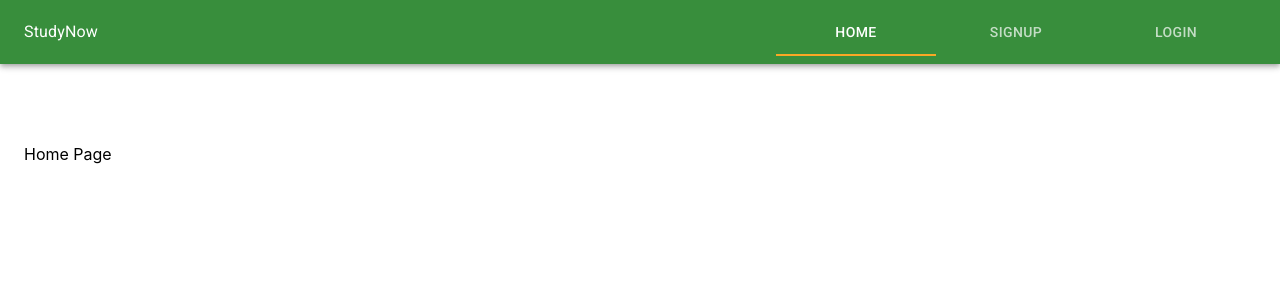
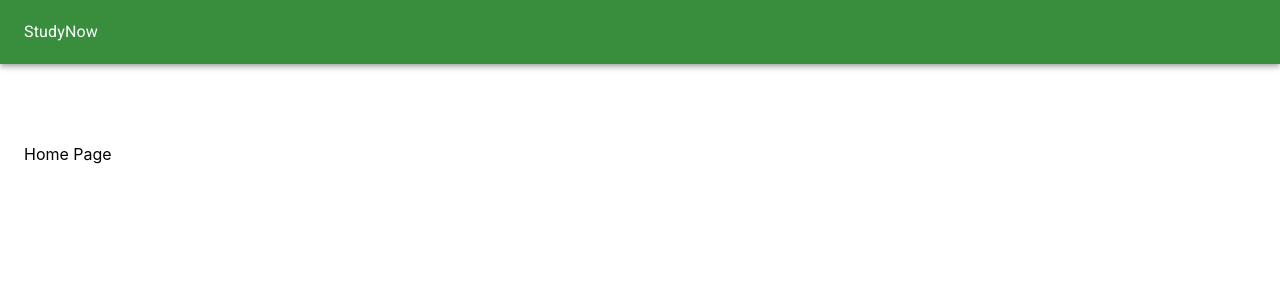
Before and after one commit to zachlloyd01/StudyNow, a React (Create React App) app in the folder client/: page / in a window 1280 px wide. Shown: the top 300 px of the page. Built offline with nearby package versions, Linux system fonts and the light colour scheme.

Commit message:
restructure, start of logic for passing props around

```diff
--- a/client/src/App.js
+++ b/client/src/App.js
@@ -2,9 +2,9 @@ import './App.css';
 import { green, yellow } from "@material-ui/core/colors";
 import { Container, createMuiTheme, ThemeProvider } from '@material-ui/core';
 import { BrowserRouter as Router, Switch, Route } from 'react-router-dom';
-import { Login, Signup, Home } from './pages';
-import { NavBar } from './components';
+import { Login, Signup, Home, NavBar } from './pages';
 import axios from 'axios';
+import { useState } from 'react';
 
 axios.defaults.baseURL = "http://localhost:8080";
 
@@ -21,10 +21,14 @@ function App() {
     }
   });
 
+  const [loggedIn, setLoggedIn] = useState(false);
+
+  const [navLinks, setNavLinks] = useState([]);
+
   return (
     <Router>
       <ThemeProvider theme={theme}>
-        <NavBar />
+        <NavBar links={navLinks} />
         <Container style={{marginTop: '10vh'}}>
           <Switch>
           <Route path="/" exact><Home /></Route>
--- a/client/src/components/index.js
+++ /dev/null
@@ -1,3 +0,0 @@
-import NavBar from './Navbar';
-
-export { NavBar };
--- a/client/src/components/Navbar.js
+++ b/client/src/pages/Navbar.js
@@ -4,11 +4,23 @@ import { useState } from "react";
 
 export default function NavBar(props) {
 
+    const [links, setLinks] = useState(props.links);
+
     const [value, setValue] = useState(window.location.pathname);
 
     const handleTabChange = (e, newValue) => {
         setValue(newValue);
     }
+/*
+
+    {
+        link: '/',
+        label: 'Home'
+    }
+*/
+    const navTabs = links.map((tab) =>
+        <Tab to={tab.to} label={tab.label} value={tab.to} component={Link} />
+    );
 
     return(
         <AppBar position="static" color="secondary">
@@ -20,9 +32,7 @@ export default function NavBar(props) {
                     onChange={handleTabChange}
                     style = {{ marginLeft: 'auto' }}
                 >
-                    <Tab to="/" label="Home" value="/" component={Link} />
-                    <Tab to="/signup" value="/signup" label="Signup" component={Link} />
-                    <Tab to="/login" value="/login" label="Login" component={Link} />
+                    {navTabs}
                 </Tabs>
             </Toolbar>
         </AppBar>
--- a/client/src/pages/index.js
+++ b/client/src/pages/index.js
@@ -1,9 +1,11 @@
 import Login from "./Login";
 import Signup from "./Signup";
 import Home from "./Home";
+import NavBar from "./Navbar";
 
 export {
             Login,
             Signup,
-            Home
+            Home,
+            NavBar
        };
```
